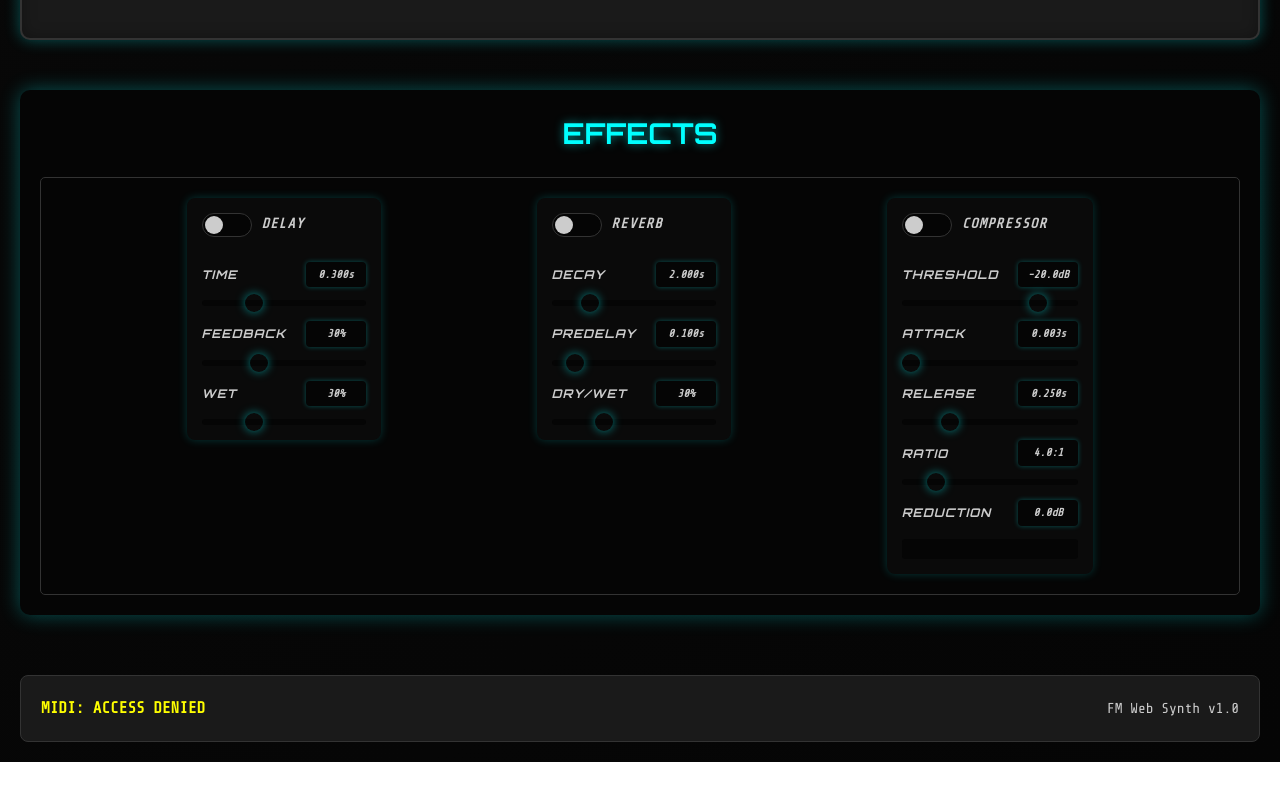
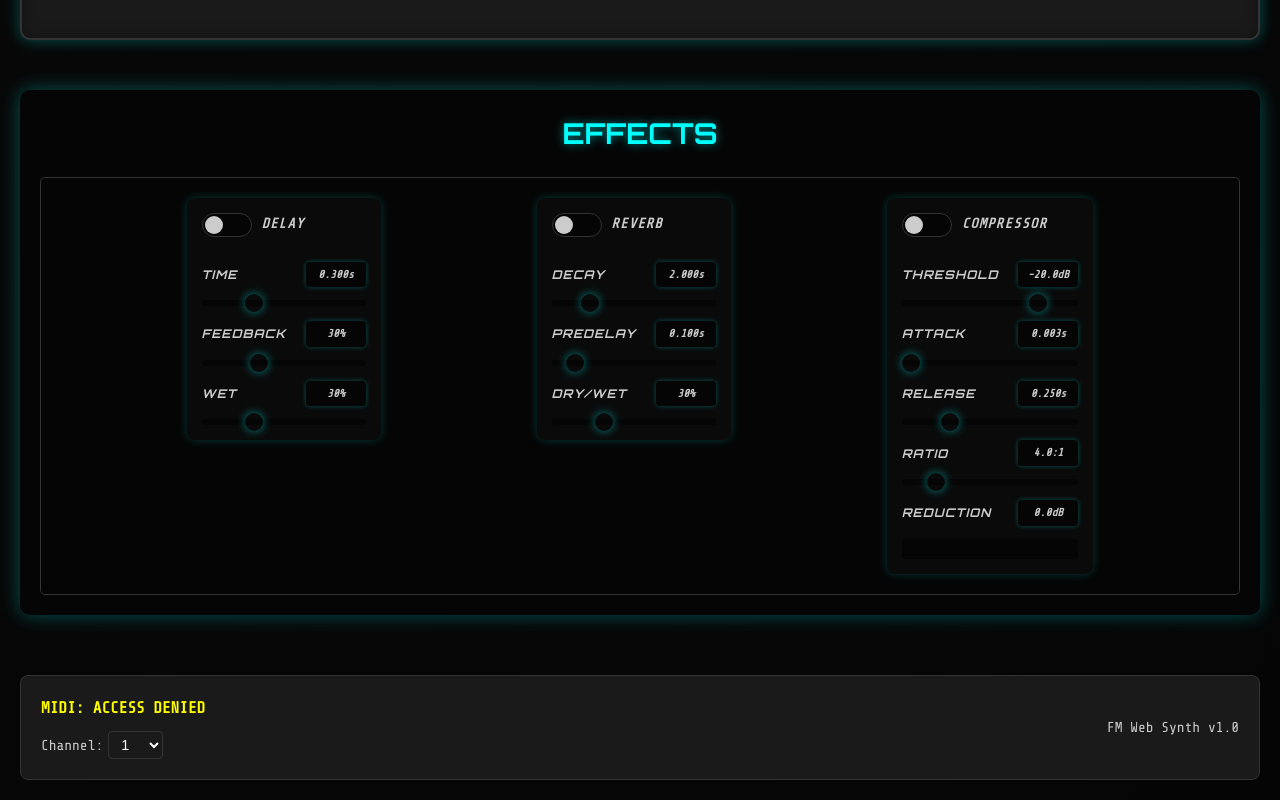
Before and after one commit to manfredipletti/fmwebsynth, a website built with Vite: page index.html in a window 1280 px wide. Shown: the part 2245-3045 px from the top of the page. Before the commit the page ends 3007 px from the top, so only its background shows below. Built offline with nearby package versions, Linux system fonts and the light colour scheme; animation ran at ten frames a second; what audiokeys would draw is missing.

Commit message:
midi channel

```diff
--- a/index.html
+++ b/index.html
@@ -485,7 +485,30 @@
         </main>
 
         <footer class="synth-footer">
-            <div class="midi-status" id="midi-status">MIDI: Disconnected</div>
+            <div class="midi-section">
+                <div class="midi-status" id="midi-status">MIDI: Disconnected</div>
+                <div class="midi-channel-selector">
+                    <label for="midi-channel">Channel:</label>
+                    <select id="midi-channel" class="midi-channel-select">
+                        <option value="1">1</option>
+                        <option value="2">2</option>
+                        <option value="3">3</option>
+                        <option value="4">4</option>
+                        <option value="5">5</option>
+                        <option value="6">6</option>
+                        <option value="7">7</option>
+                        <option value="8">8</option>
+                        <option value="9">9</option>
+                        <option value="10">10</option>
+                        <option value="11">11</option>
+                        <option value="12">12</option>
+                        <option value="13">13</option>
+                        <option value="14">14</option>
+                        <option value="15">15</option>
+                        <option value="16">16</option>
+                    </select>
+                </div>
+            </div>
             <div class="synth-info">FM Web Synth v1.0</div>
         </footer>
 
--- a/js/controllers/SynthController.js
+++ b/js/controllers/SynthController.js
@@ -135,8 +135,14 @@ export class SynthController {
 
     onMIDIMessage(event) {
         const command = event.data[0];
+        const channel = (command & 0x0F) + 1;
         const note = event.data[1];
         const velocity = event.data[2];
+
+
+        if (channel !== this.selectedChannel) {
+            return;
+        }
 
         switch (command & 0xF0) {
             case 0x90:
--- a/js/main.js
+++ b/js/main.js
@@ -332,7 +332,6 @@ function initEnvelopeTabs() {
         return;
     }
 
-    // Set PITCH ENV as default active tab
     const pitchTab = document.querySelector('[data-envelope="pitch"]');
     const pitchPanel = document.querySelector('[data-envelope="pitch"].envelope-panel');
     if (pitchTab && pitchPanel) {
@@ -414,3 +413,25 @@ function updateEnvelopeDisplay(elementId, value, unit) {
         }
     }
 }
+
+// Initialize MIDI channel selector
+function initMIDIChannelSelector() {
+    const channelSelect = document.getElementById('midi-channel');
+    if (channelSelect && window.synthController) {
+        // Initialize selected channel property if not exists
+        if (!window.synthController.selectedChannel) {
+            window.synthController.selectedChannel = 1;
+        }
+
+        channelSelect.value = window.synthController.selectedChannel;
+        channelSelect.addEventListener('change', (e) => {
+            window.synthController.selectedChannel = parseInt(e.target.value);
+            console.log(`MIDI Channel changed to: ${window.synthController.selectedChannel}`);
+        });
+    }
+}
+
+
+setTimeout(() => {
+    initMIDIChannelSelector();
+}, 200);
--- a/styles/components/footer.css
+++ b/styles/components/footer.css
@@ -11,6 +11,13 @@
     gap: var(--spacing-md);
 }
 
+.midi-section {
+    display: flex;
+    flex-direction: column;
+    gap: var(--spacing-sm);
+    align-items: flex-start;
+}
+
 .midi-status {
     color: var(--neon-yellow);
     font-weight: bold;
@@ -18,11 +25,43 @@
     letter-spacing: var(--letter-spacing-1);
 }
 
+.midi-channel-selector {
+    display: flex;
+    align-items: center;
+    gap: var(--spacing-xs);
+}
+
+.midi-channel-selector label {
+    color: var(--text-secondary);
+    font-size: 0.9rem;
+    font-weight: 500;
+}
+
+.midi-channel-select {
+    background: var(--input-bg);
+    border: 1px solid var(--border-color);
+    border-radius: var(--radius-sm);
+    color: var(--text-primary);
+    padding: 4px 8px;
+    font-size: 0.9rem;
+    cursor: pointer;
+    transition: border-color 0.2s ease;
+}
+
+.midi-channel-select:hover {
+    border-color: var(--neon-yellow);
+}
+
+.midi-channel-select:focus {
+    outline: none;
+    border-color: var(--neon-yellow);
+    box-shadow: 0 0 0 2px rgba(255, 255, 0, 0.2);
+}
+
 .synth-info {
     color: var(--text-secondary);
     font-size: 0.9rem;
 }
-
 
 @media (max-width: 768px) {
     .synth-footer {
@@ -30,4 +69,8 @@
         text-align: center;
         margin-top: var(--spacing-xxl);
     }
+
+    .midi-section {
+        align-items: center;
+    }
 }
```
